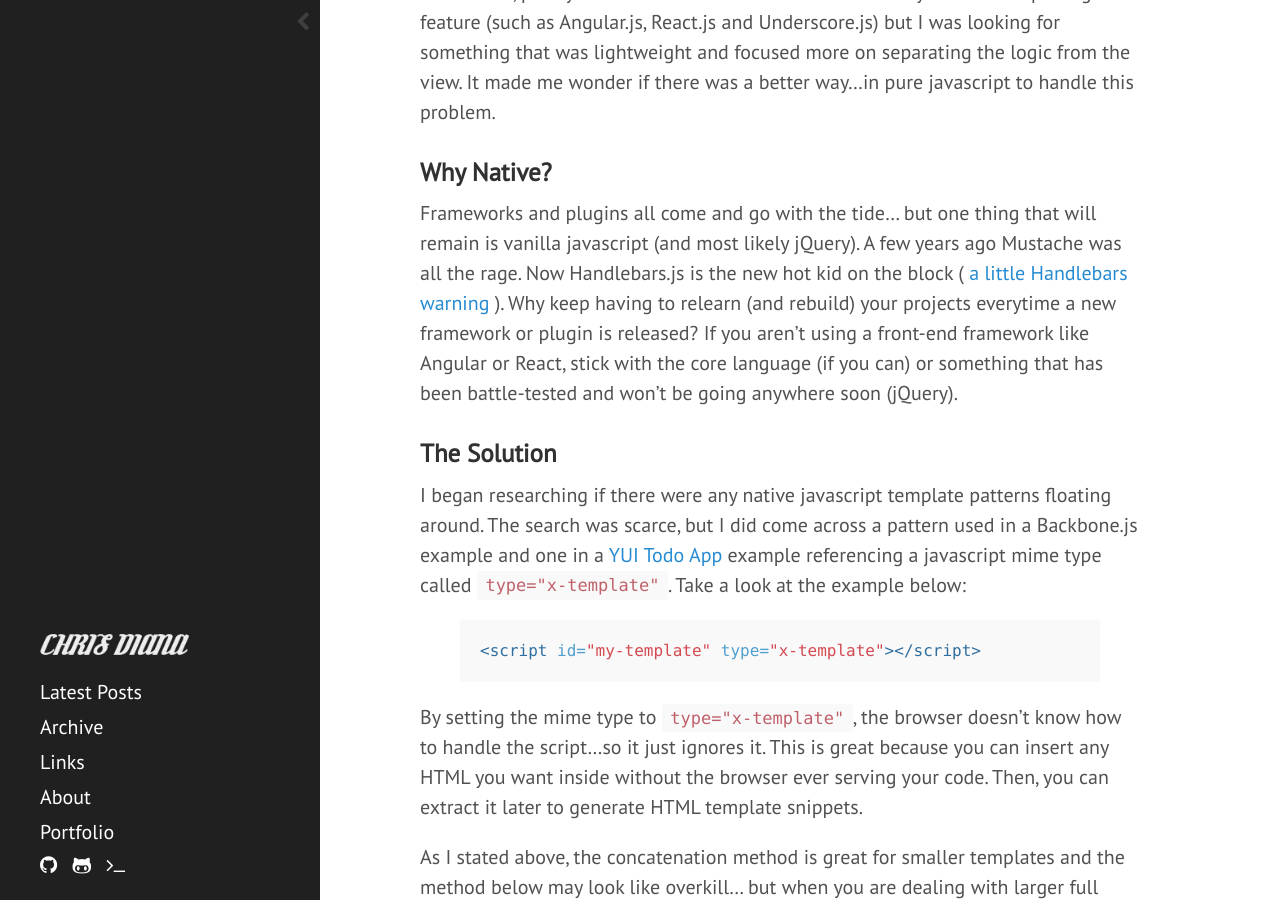
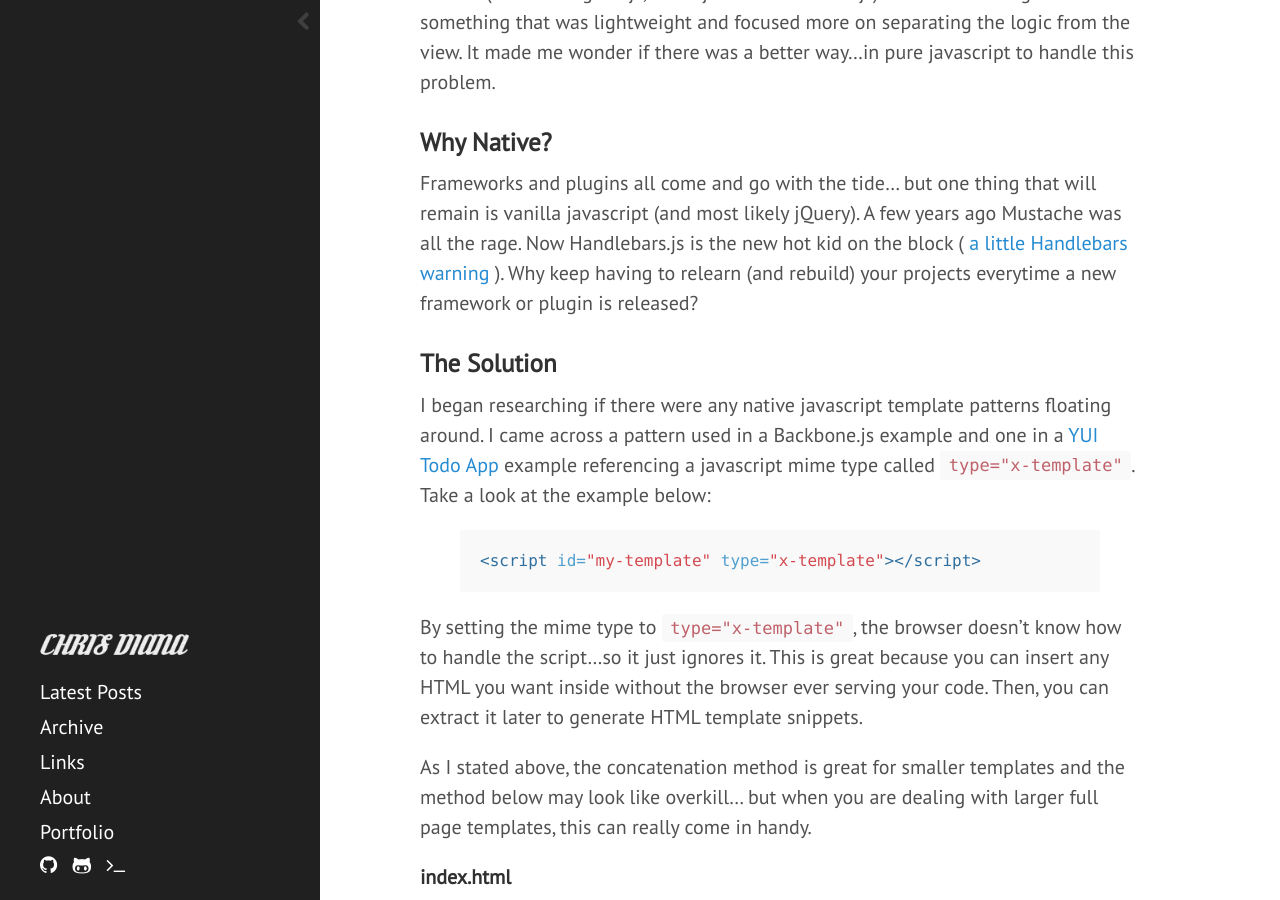
Before and after one commit to chrisdiana/cdmedia.github.io, a Jekyll site: the page built from _posts/2015-09-01-native-javascript-templating.md, in a window 1280 px wide and 900 px high, scrolled down 1353 px. Built offline with Jekyll 4.4.1, drawn with Linux system fonts in a browser that asks for light colours; nearby versions of some CDN libraries; Markdown is read by kramdown in place of the engine named in the settings; comment, search, counter and statistics services are not loaded; some of the changed text lies outside the part shown.

Commit message:
update post

```diff
--- a/_posts/2015-09-01-native-javascript-templating.md
+++ b/_posts/2015-09-01-native-javascript-templating.md
@@ -6,7 +6,7 @@
 ---
 
 Ditch your javascript template plugin for a native javascript template solution
-you can use in your next app. Implement PHP-like templating on the client-side without the fluff.
+you can use in your next app.
 
 
 
@@ -64,15 +64,12 @@
 remain is vanilla javascript (and most likely jQuery). A few years ago Mustache was all the rage.
 Now Handlebars.js is the new hot kid on the block ( [a little Handlebars warning](https://bryce.fisher-fleig.org/blog/handlebars-considered-harmful/)
 ). Why keep having to relearn (and rebuild)
-your projects everytime a new framework or plugin is released? If you aren't using a front-end
-framework like Angular or React, stick with the core language (if you can) or
-something that has been battle-tested and won't be going anywhere soon (jQuery).
-
+your projects everytime a new framework or plugin is released?
 
 ### The Solution
 
 I began researching if there were any native javascript template patterns floating around.
-The search was scarce, but I did come across a pattern used in a Backbone.js example and one in a
+I came across a pattern used in a Backbone.js example and one in a
 [YUI Todo App](http://yuilibrary.com/yui/docs/app/app-todo.html) example referencing a
 javascript mime type called `type="x-template"`. Take a look at the example below:
 
```
